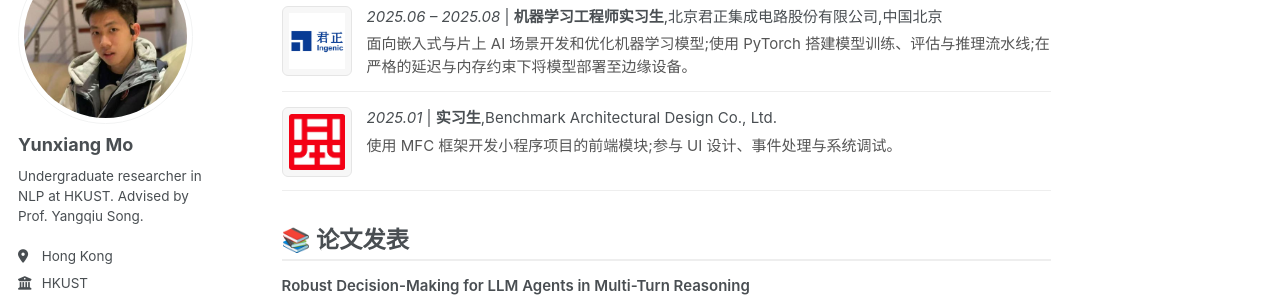
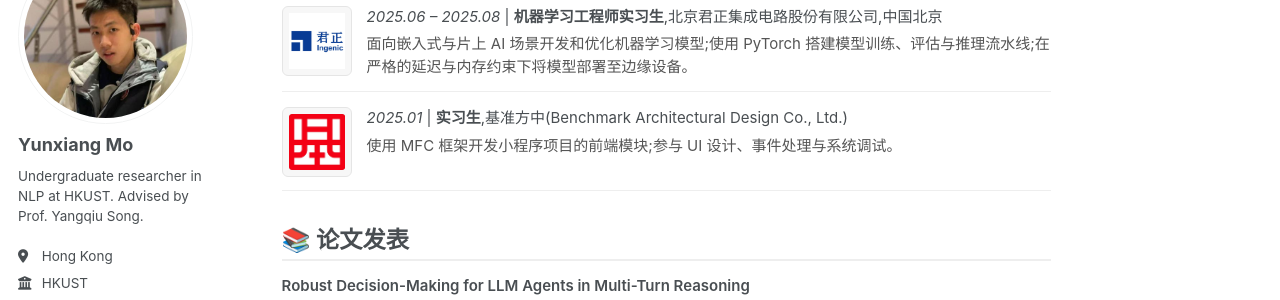
Before and after one commit to moyunxiang/moyunxiang.github.io, a Jekyll site: the page built from _pages/about-zh.md, in a window 1280 px wide and 900 px high, scrolled down 645 px. Shown: the part 152-452 px from the top of the window. Built offline with Jekyll 4.4.1, drawn with Linux system fonts in a browser that asks for light colours; some web fonts are replaced; a script bundle is joined from its source files by our own code; library files that are not in the unit come from our copies.

Commit message:
Use Chinese company name 基准方中 on Chinese pages and CN resume

```diff
--- a/_pages/about-zh.md
+++ b/_pages/about-zh.md
@@ -52,7 +52,7 @@ author_profile: true
 <div class="exp-item">
   <img class="exp-logo" src="/images/logos/benchmark.jpg" alt="Benchmark Architectural Design">
   <div class="exp-text">
-    <p class="exp-meta"><em>2025.01</em> | <strong>实习生</strong>,Benchmark Architectural Design Co., Ltd.</p>
+    <p class="exp-meta"><em>2025.01</em> | <strong>实习生</strong>,基准方中(Benchmark Architectural Design Co., Ltd.)</p>
     <p class="exp-desc">使用 MFC 框架开发小程序项目的前端模块;参与 UI 设计、事件处理与系统调试。</p>
   </div>
 </div>
```
Also changed, not shown: 1 other file.
